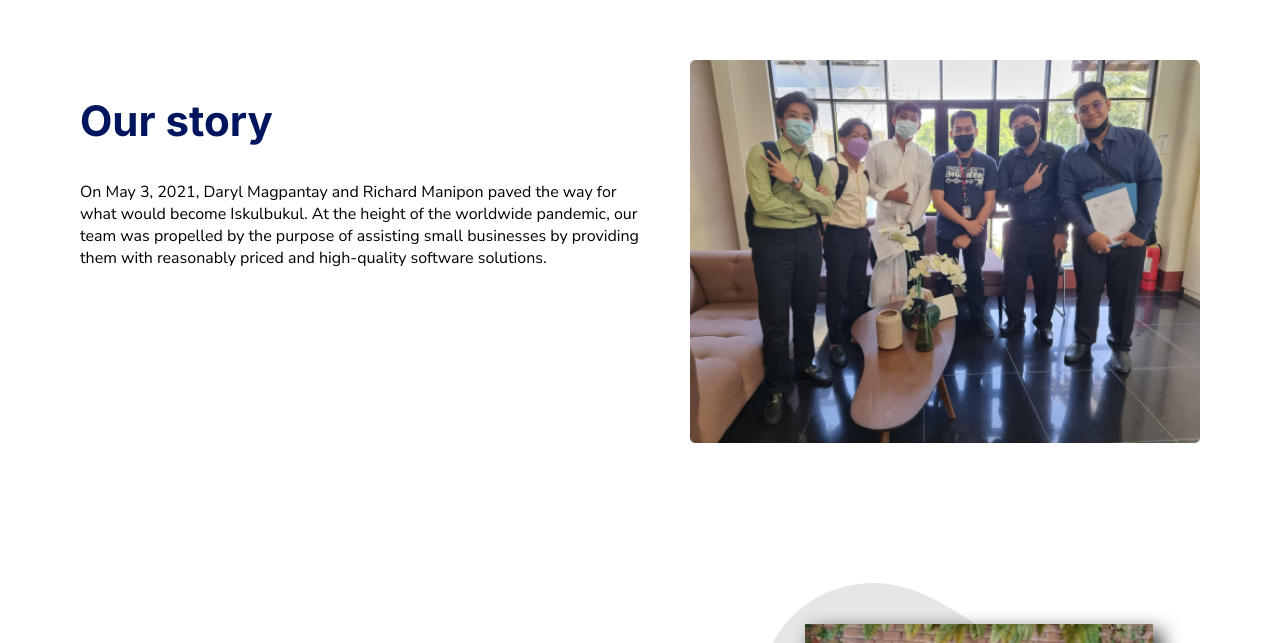
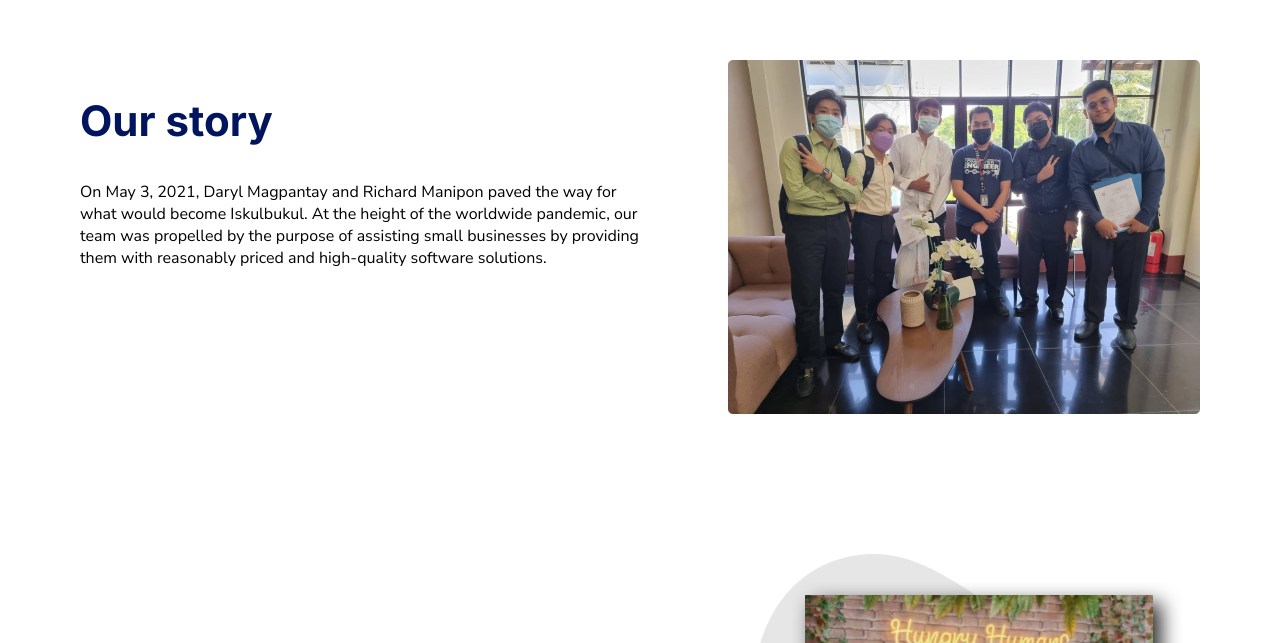
Before and after one commit to RichardManipon/NextJS_Static, a Next.js app: page /about in a window 1280 px wide. Shown: the part 820-1463 px from the top of the page. Built offline with nearby package versions, Linux system fonts and the light colour scheme.

Commit message:
Added classes

```diff
--- a/components/AboutIntro.js
+++ b/components/AboutIntro.js
@@ -45,7 +45,7 @@ const AboutIntro = ({ setPage }) => {
             software solutions.
           </p>
         </div>
-        <img className={styles.hero} src="/devs.png" alt="" />
+        <img className={styles.hero2} src="/devs.png" alt="" />
       </div>
     </div>
   );
--- a/components/Process.js
+++ b/components/Process.js
@@ -19,7 +19,7 @@ const Proccess = () => {
         <div className={styles.processes}>
           <div>
             <span className={styles.number}>1</span>
-            <div>
+            <div className={styles.steps}>
               <span className={styles.processspan}>Planning</span>
               <p className={styles.p}>
                 Iskulbukul is always establishing goals and objectives for a
@@ -29,7 +29,7 @@ const Proccess = () => {
               </p>
             </div>
           </div>
-          <div>
+          <div className={styles.steps}>
             <span className={styles.number}>2</span>
             <div>
               <span className={styles.processspan}>Designing</span>
@@ -44,7 +44,7 @@ const Proccess = () => {
           </div>
           <div>
             <span className={styles.number}>3</span>
-            <div>
+            <div className={styles.steps}>
               <span className={styles.processspan}>Development</span>
               <p className={styles.p}>
                 Iskulbukul always plan and decide ahead of time for the
```
